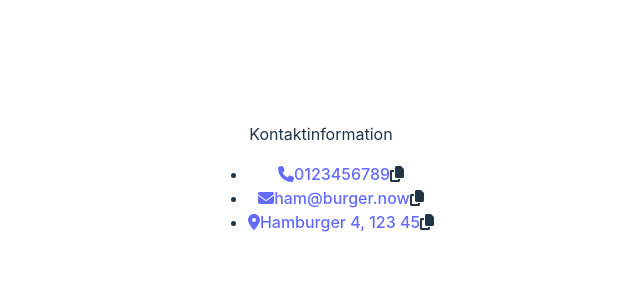
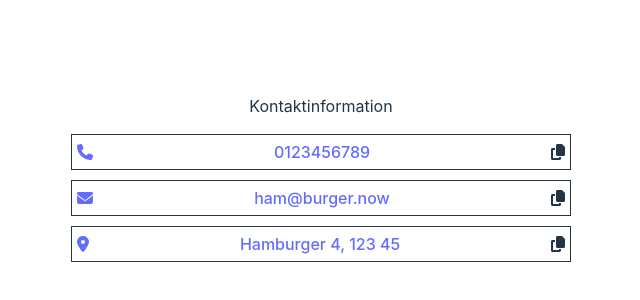
Before and after one commit to KennedyB1/Restaurangen, a React (Vite) app in the folder Restaurangen/: page /kontakt in a window 1280 px wide. Shown: the part 214-514 px from the top of the page, without its empty margins (319-959 px from the left). Built offline with nearby package versions, Linux system fonts and the light colour scheme.

Commit message:
Basic css
Basic css for contact form

```diff
--- a/Restaurangen/src/Components/ContactInformations.tsx
+++ b/Restaurangen/src/Components/ContactInformations.tsx
@@ -1,5 +1,6 @@
 import { faCopy, faEnvelope, faLocationDot, faPhone } from '@fortawesome/free-solid-svg-icons';
 import { FontAwesomeIcon } from '@fortawesome/react-fontawesome';
+import './styled/Contact.css';
 
 export const ContactInformations = () => {
   const phoneNumber = '0123456789';
@@ -19,10 +20,13 @@ export const ContactInformations = () => {
   return (
     <>
     <span>Kontaktinformation</span>
-      <ul>
+      <ul className='contactUl'>
         <li>
+        <a href={"tel:" + phoneNumber}>
+          <FontAwesomeIcon icon={faPhone} />
+
+          </a>
           <a href={"tel:" + phoneNumber}>
-          <FontAwesomeIcon icon={faPhone} />
           {phoneNumber}
           </a>
           <span
@@ -35,8 +39,11 @@ export const ContactInformations = () => {
           </span>
         </li>
         <li>
+        <a href={"mailto:" + email}>
+          <FontAwesomeIcon icon={faEnvelope} />
+
+          </a>
           <a href={"mailto:" + email}>
-          <FontAwesomeIcon icon={faEnvelope} />
            {email}
           </a>
           <span
@@ -49,8 +56,11 @@ export const ContactInformations = () => {
           </span>
         </li>
         <li>
+        <a href={locationLink}>
+          <FontAwesomeIcon icon={faLocationDot} />
+
+          </a>
           <a href={locationLink}>
-          <FontAwesomeIcon icon={faLocationDot} />
            {location}
           </a>
           <span
--- /dev/null
+++ b/Restaurangen/src/Components/styled/Contact.css
@@ -0,0 +1,22 @@
+.contactUl,
+ul {
+  list-style: none;
+  padding: 0;
+  width: 500px;
+}
+
+.contactUl li {
+  display: flex;
+  justify-content: space-between;
+  align-items: center;
+  margin-bottom: 10px;
+  border: 1px solid;
+  padding: 5px;
+}
+
+.contactUl li span:hover {
+  color: grey;
+}
+.contactUl li span:active {
+  color: green;
+}
```
